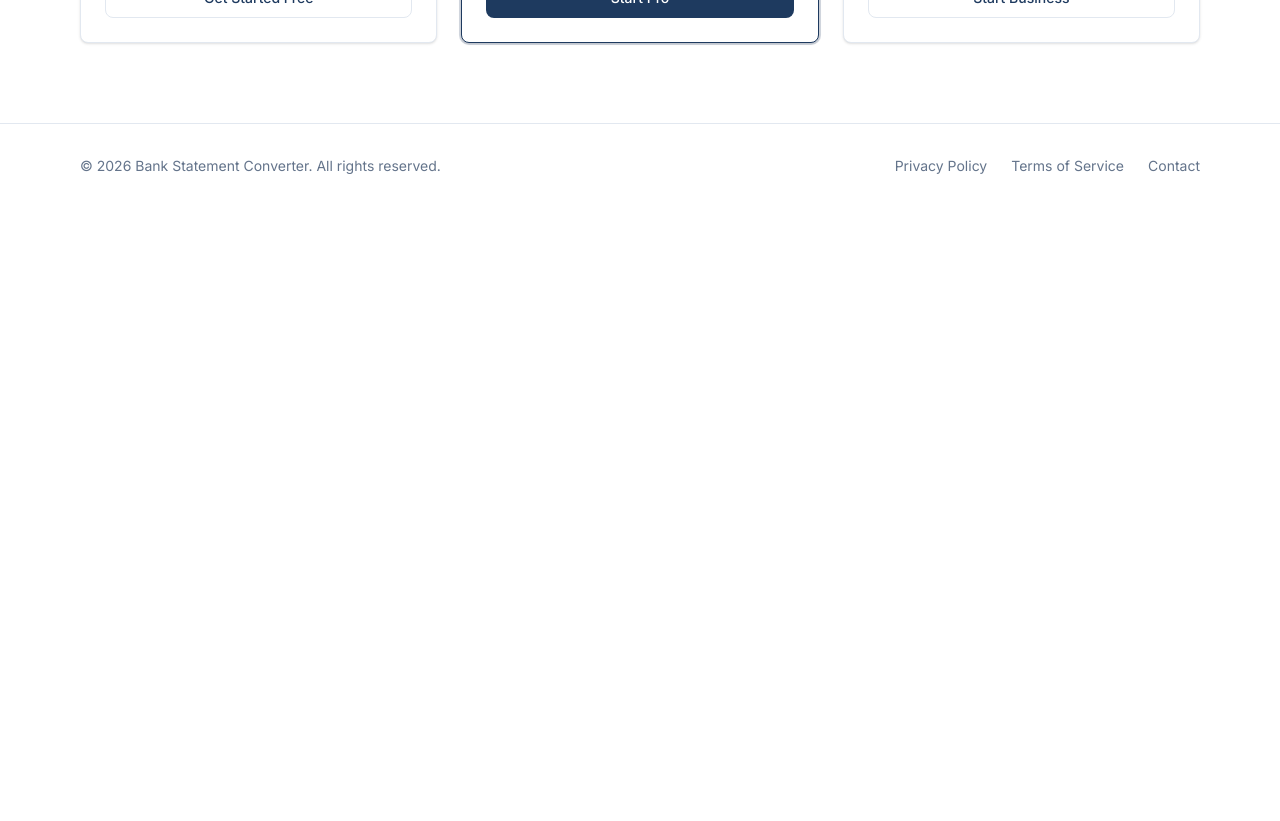
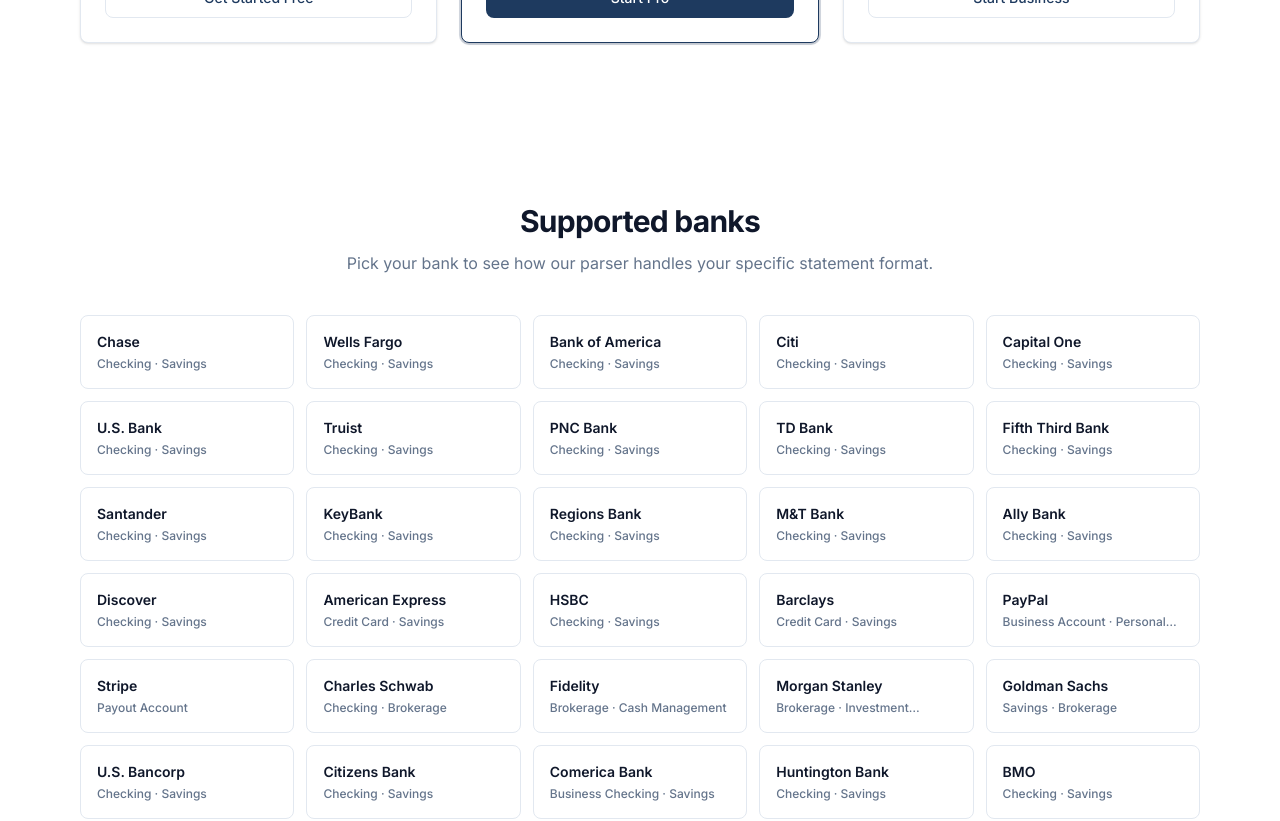
Before and after one commit to L2027123/bank-statement-converter, a Next.js app: page / in a window 1280 px wide. Shown: the part 1400-2221 px from the top of the page. Before the commit the page ends 1608 px from the top, so only its background shows below. Built offline with nearby package versions, Linux system fonts and the light colour scheme.

Commit message:
feat(seo): add robots.txt and supported banks section on homepage
- robots.ts guides crawlers to sitemap.xml

- Homepage now links to all 52 bank landing pages (internal linking for SEO)

```diff
--- a/app/page.tsx
+++ b/app/page.tsx
@@ -5,6 +5,7 @@
 import { useRouter } from "next/navigation";
 import { Button } from "@/components/ui/button";
 import { Card, CardContent, CardHeader, CardTitle } from "@/components/ui/card";
+import { BANKS } from "@/lib/banks";
 
 const MAX_SIZE = 10 * 1024 * 1024; // 10 MB
 
@@ -238,6 +239,36 @@
         </div>
       </section>
 
+      {/* Supported Banks */}
+      <section
+        id="banks"
+        className="mx-auto w-full max-w-6xl px-4 py-16 sm:py-20"
+      >
+        <div className="text-center">
+          <h2 className="text-3xl font-bold tracking-tight text-foreground">
+            Supported banks
+          </h2>
+          <p className="mt-3 text-muted-foreground">
+            Pick your bank to see how our parser handles your specific
+            statement format.
+          </p>
+        </div>
+        <div className="mt-10 grid grid-cols-2 gap-3 sm:grid-cols-3 md:grid-cols-4 lg:grid-cols-5">
+          {BANKS.map((bank) => (
+            <Link
+              key={bank.slug}
+              href={`/bank/${bank.slug}`}
+              className="group rounded-lg border border-border bg-white p-4 text-sm font-medium text-foreground transition-colors hover:border-brand hover:bg-brand/5"
+            >
+              <div className="font-semibold">{bank.name}</div>
+              <div className="mt-1 text-xs text-muted-foreground line-clamp-1">
+                {bank.statementTypes.slice(0, 2).join(" · ")}
+              </div>
+            </Link>
+          ))}
+        </div>
+      </section>
+
       {/* Footer */}
       <footer className="mt-auto border-t border-border bg-white">
         <div className="mx-auto flex max-w-6xl flex-col items-center justify-between gap-4 px-4 py-8 sm:flex-row">
--- /dev/null
+++ b/app/robots.ts
@@ -0,0 +1,20 @@
+import type { MetadataRoute } from "next";
+
+/**
+ * 生成 robots.txt
+ * 允许所有爬虫抓取，并指向 sitemap.xml
+ */
+export default function robots(): MetadataRoute.Robots {
+  const baseUrl =
+    process.env.NEXT_PUBLIC_SITE_URL ||
+    "https://bank-statement-converter-lemon.vercel.app";
+  return {
+    rules: {
+      userAgent: "*",
+      allow: "/",
+      disallow: ["/api/", "/dashboard"],
+    },
+    sitemap: `${baseUrl}/sitemap.xml`,
+    host: baseUrl,
+  };
+}
```
